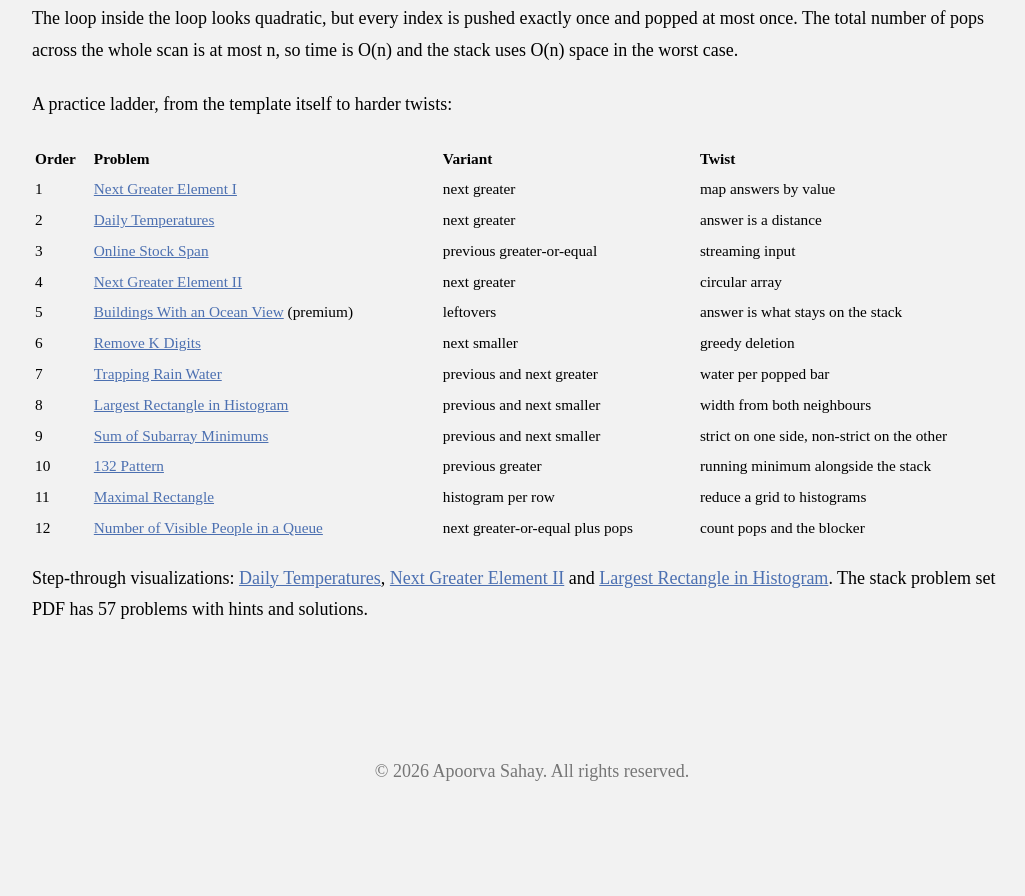
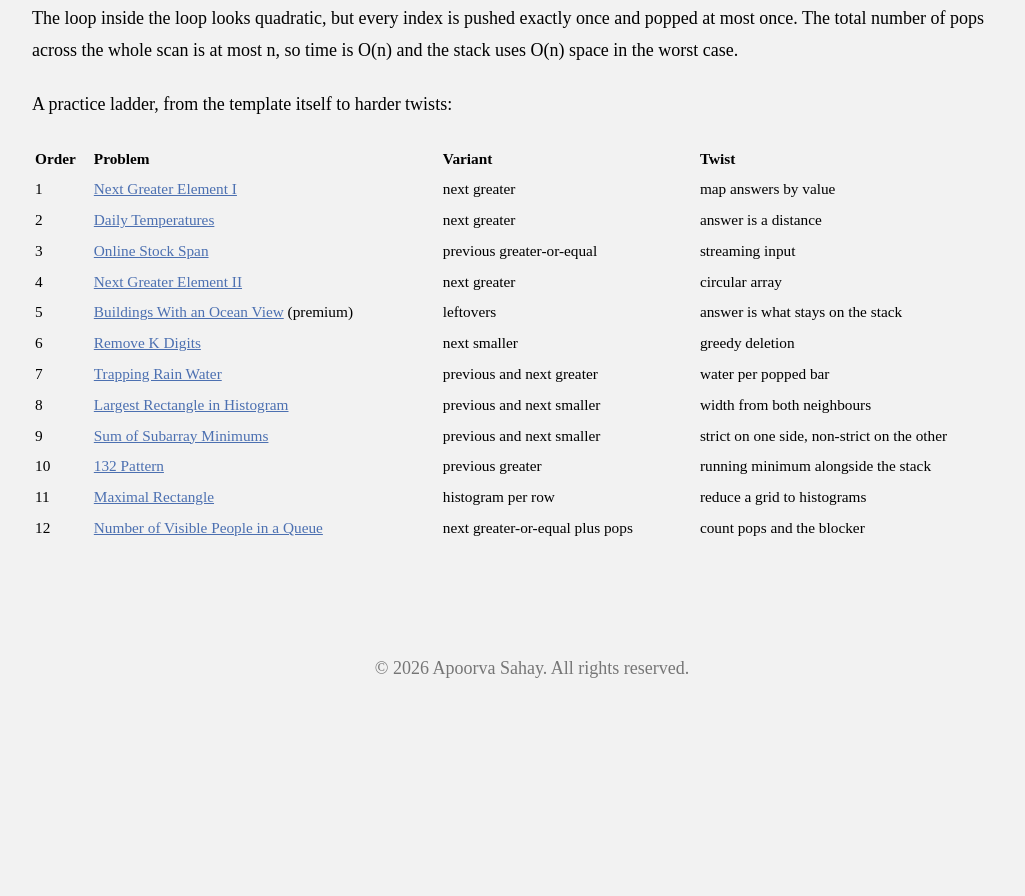
Before and after one commit to sahayapoorva/apoorvasahay, an Astro site: page /blog/monotonic-stack in a window 1280 px wide. Shown: the part 5178-6074 px from the top of the page, without its empty margins (108-1133 px from the left). After the commit the page ends 5970 px from the top, so only its background shows below. Built offline with nearby package versions, Linux system fonts and the light colour scheme; Astro itself is replaced by a stand-in of ours.

Commit message:
Remove Claude artifact links and PDF note from the stack post
Co-Authored-By: Claude Haiku 5.5 <noreply@anthropic.com>

```diff
--- a/src/content/blog/monotonic-stack.md
+++ b/src/content/blog/monotonic-stack.md
@@ -184,5 +184,3 @@ A practice ladder, from the template itself to harder twists:
 | 10 | [132 Pattern](https://leetcode.com/problems/132-pattern/) | previous greater | running minimum alongside the stack |
 | 11 | [Maximal Rectangle](https://leetcode.com/problems/maximal-rectangle/) | histogram per row | reduce a grid to histograms |
 | 12 | [Number of Visible People in a Queue](https://leetcode.com/problems/number-of-visible-people-in-a-queue/) | next greater-or-equal plus pops | count pops and the blocker |
-
-Step-through visualizations: [Daily Temperatures](https://claude.ai/artifact/2wBgQAFc9gGh8pPKEarST2), [Next Greater Element II](https://claude.ai/artifact/Rs6kqtHS28URusyFgniwGy) and [Largest Rectangle in Histogram](https://claude.ai/artifact/8rRwhJEHsYfUiZ86DvatAw). The stack problem set PDF has 57 problems with hints and solutions.
```
